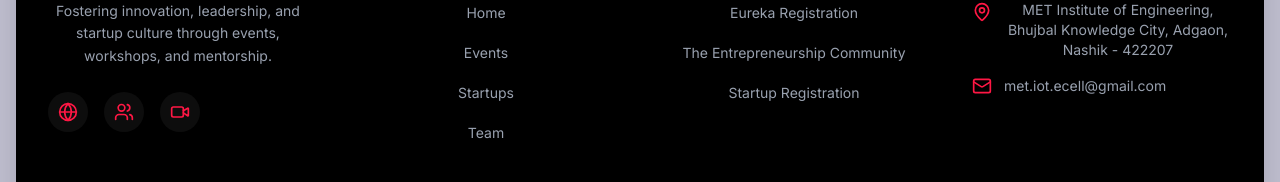
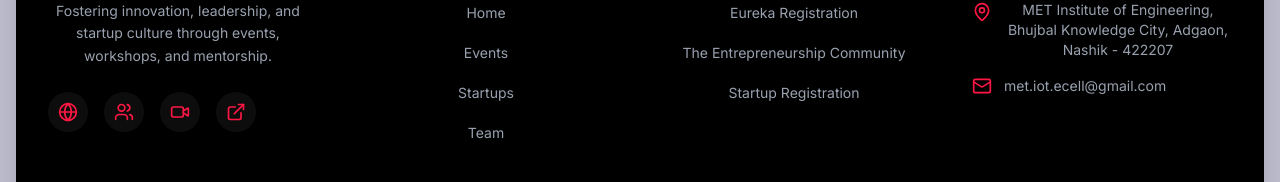
Before and after one commit to Relvixx/Eurekha_Registration_Form, a Next.js app: page / in a window 1280 px wide. Shown: the part 691-873 px from the top of the page. Built offline with nearby package versions, Linux system fonts and the light colour scheme.

Commit message:
feat: add SiteFooter component with brand details, navigation links, and contact information

```diff
--- a/src/components/layout/SiteFooter.tsx
+++ b/src/components/layout/SiteFooter.tsx
@@ -1,6 +1,6 @@
 import React from 'react';
 import Link from 'next/link';
-import { Globe, Users, Video, Mail, MapPin } from 'lucide-react';
+import { Globe, Users, Video, Mail, MapPin, ExternalLink } from 'lucide-react';
 
 export default function SiteFooter() {
   return (
@@ -26,6 +26,9 @@ export default function SiteFooter() {
             </a>
             <a href="https://www.youtube.com/@ecell-met-live/streams" target="_blank" rel="noopener noreferrer" className="w-10 h-10 rounded-full bg-white/5 flex items-center justify-center text-[#FF1744] hover:bg-[#FF1744]/10 transition-colors focus-ring" aria-label="YouTube">
               <Video size={20} />
+            </a>
+            <a href="https://www.ecell-met.tech/" target="_blank" rel="noopener noreferrer" className="w-10 h-10 rounded-full bg-white/5 flex items-center justify-center text-[#FF1744] hover:bg-[#FF1744]/10 transition-colors focus-ring" aria-label="E-Cell MET Website">
+              <ExternalLink size={20} />
             </a>
           </div>
         </div>
```
